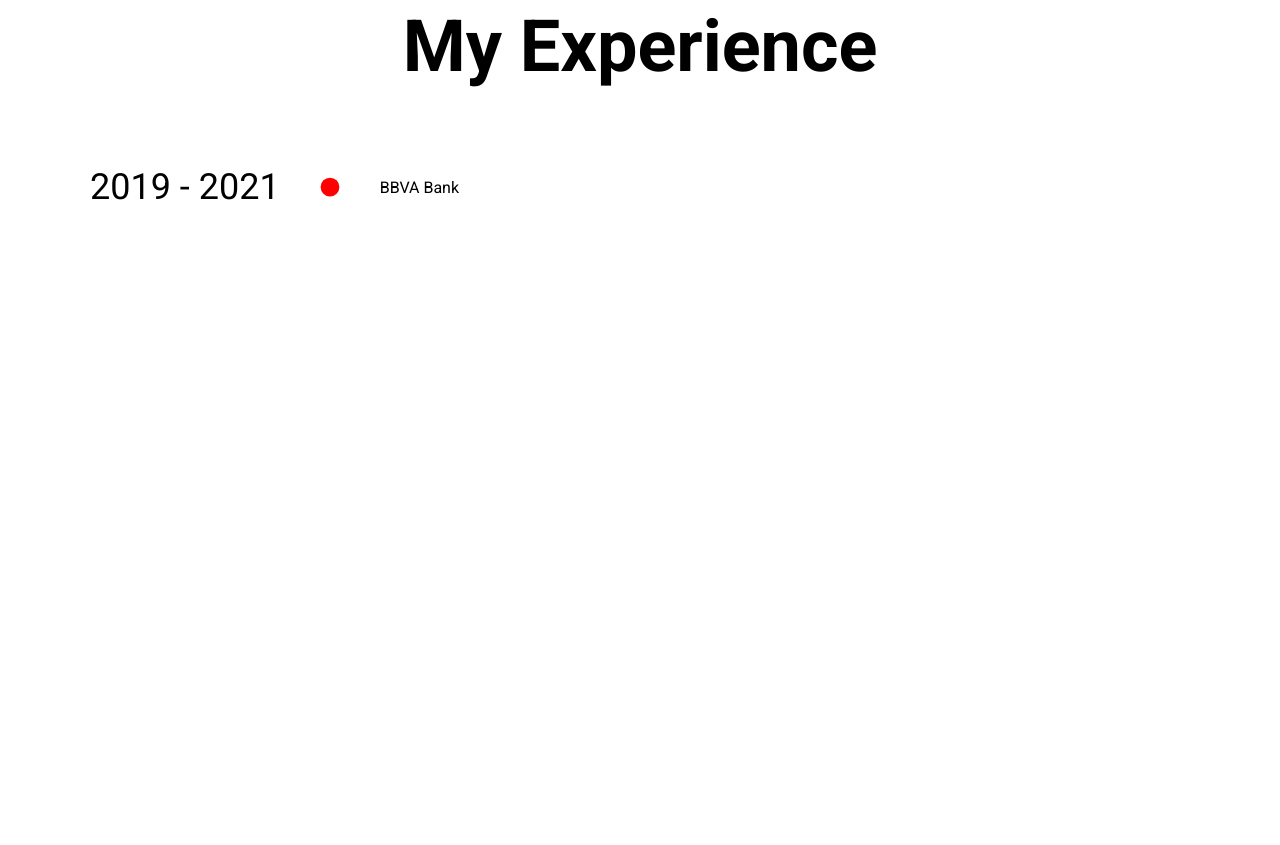
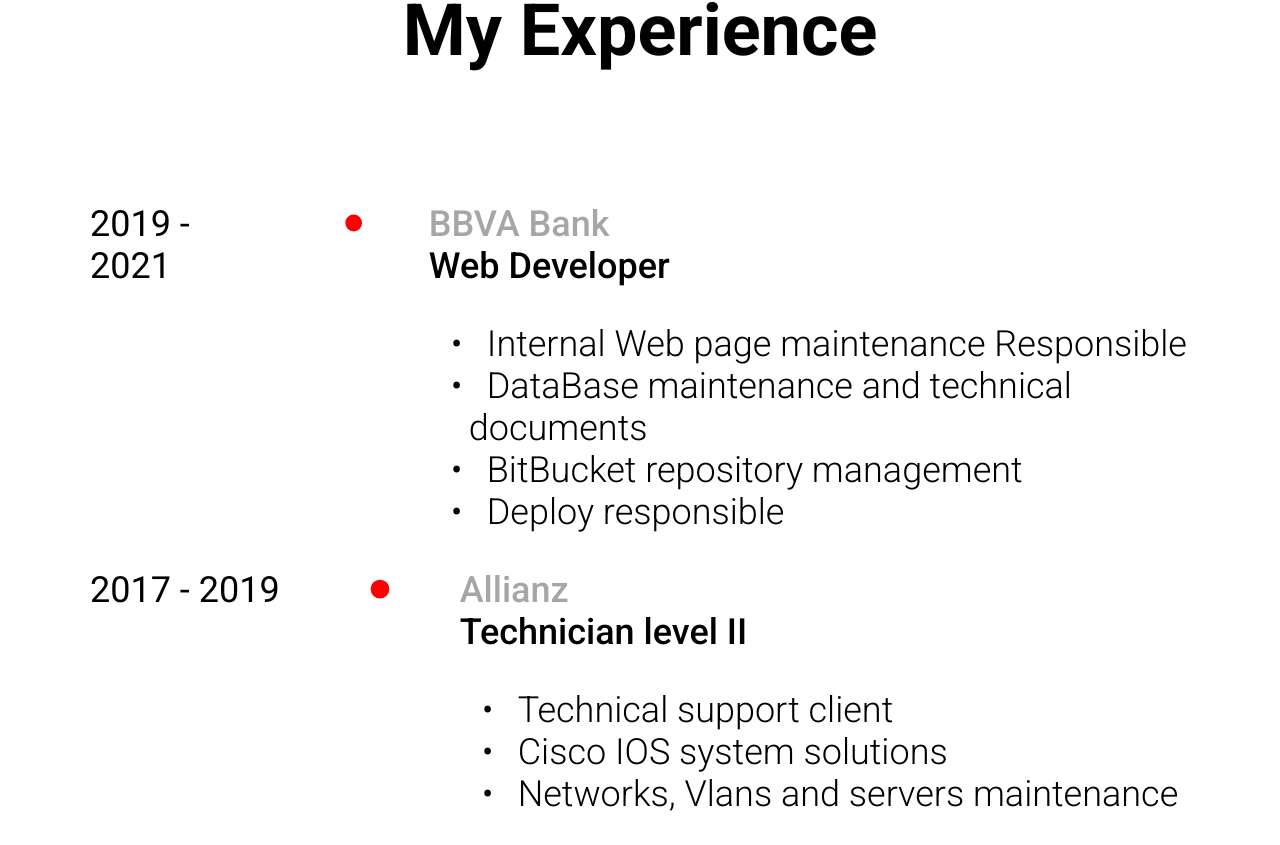
Before and after one commit to SantGT5/NewPortfolio, a React app: page /portfolio in a window 1280 px wide. Shown: the part 1215-2060 px from the top of the page. Before the commit the page ends 1522 px from the top, so only its background shows below. Built offline with nearby package versions, Linux system fonts and the light colour scheme.

Commit message:
Skills Page

```diff
--- a/src/components/Resume.tsx
+++ b/src/components/Resume.tsx
@@ -1,5 +1,6 @@
 import { MyExperience } from "./global/MyExperience"
 import { NavBar } from "./global/NavBar"
+import { Skills } from "./global/Skills"
 import { WelcomeAboutMe } from "./global/Welcome-AboutMe"
 
 export const Resume = () => {
@@ -8,6 +9,7 @@
       <NavBar />
       <WelcomeAboutMe />
       <MyExperience />
+      <Skills />
     </div>
   )
 }
--- a/src/components/global/MyExperience.tsx
+++ b/src/components/global/MyExperience.tsx
@@ -1,15 +1,53 @@
 import { BsDot } from "react-icons/bs"
 
 export const MyExperience = () => {
+  const objExpe = [
+    {
+      date: "2019 - 2021",
+      subtitle: "BBVA Bank",
+      title: "Web Developer",
+      description: [
+        "Internal Web page maintenance Responsible",
+        "DataBase maintenance and technical documents",
+        "BitBucket repository management",
+        "Deploy responsible",
+      ],
+    },
+    {
+      date: "2017 - 2019",
+      subtitle: "Allianz",
+      title: "Technician level II",
+      description: [
+        "Technical support client",
+        "Cisco IOS system solutions",
+        "Networks, Vlans and servers maintenance",
+      ],
+    },
+  ]
+
   return (
     <div className="container">
       <h4 className="sub-title">QUALIFICATION</h4>
       <h1 className="title">My Experience</h1>
-      <div className="experience-container flex">
-        <span className="date">2019 - 2021</span>
-        <BsDot className="icon-dot" />
-        <span>BBVA Bank</span>
-      </div>
+      {objExpe.map((elem, i) => {
+        return (
+          <div key={i} className="flex">
+            <div className="expe-container">
+              <span className="date">{elem.date}</span>
+              <BsDot className="icon-dot" />
+            </div>
+            <div className="expe-description">
+              <h4 className="expe-sub-title">{elem.subtitle}</h4>
+              <h4 className="expe-title">{elem.title}</h4>
+              <ol className="expe-list">
+                {elem.description.map((elem, i) => {
+                  return <li key={i}>{elem}</li>
+                })}
+              </ol>
+            </div>
+          </div>
+        )
+      })}
     </div>
   )
 }
--- /dev/null
+++ b/src/components/global/Skills.tsx
@@ -0,0 +1,14 @@
+import { SiReact } from "react-icons/si"
+
+export const Skills = () => {
+  return (
+    <div className="bg-color container">
+      <h4 className="sub-title">APORTS</h4>
+      <h1 className="title">MY SKILL</h1>
+      <div>
+        <SiReact size={120} color="#80888F" />
+        <p>React</p>
+      </div>
+    </div>
+  )
+}
--- a/src/styles.sass
+++ b/src/styles.sass
@@ -33,6 +33,7 @@
 @mixin title()
     color: $black-color
     font-size: 72px
+    margin: 0px 0px 130px 0px
 
 // *** Global Page Style && ClassName ***
 
@@ -161,8 +162,8 @@
     @include title()
     @include center-grid()
 
-.experience-container
-    align-items: center
+.expe-container
+    display: flex
 
 .date
     font-size: 36px
@@ -171,3 +172,27 @@
 .icon-dot
     color: $red-color
     font-size: 100px
+    margin: -30px 30px 0px 50px
+
+.expe-sub-title
+    color: #A6A6A6
+    font-size: 36px
+    font-weight: 500
+    margin: 0
+
+.expe-title
+    color: $black-color
+    font-size: 36px
+    font-weight: 500
+    margin: 0
+
+.expe-list
+    font-size: 36px
+    font-weight: 300
+    list-style-type: none
+    li::before
+        content: "•"
+        color: $black-color
+        display: inline-block
+        width: 1em
+        margin-left: -0.5em
```
